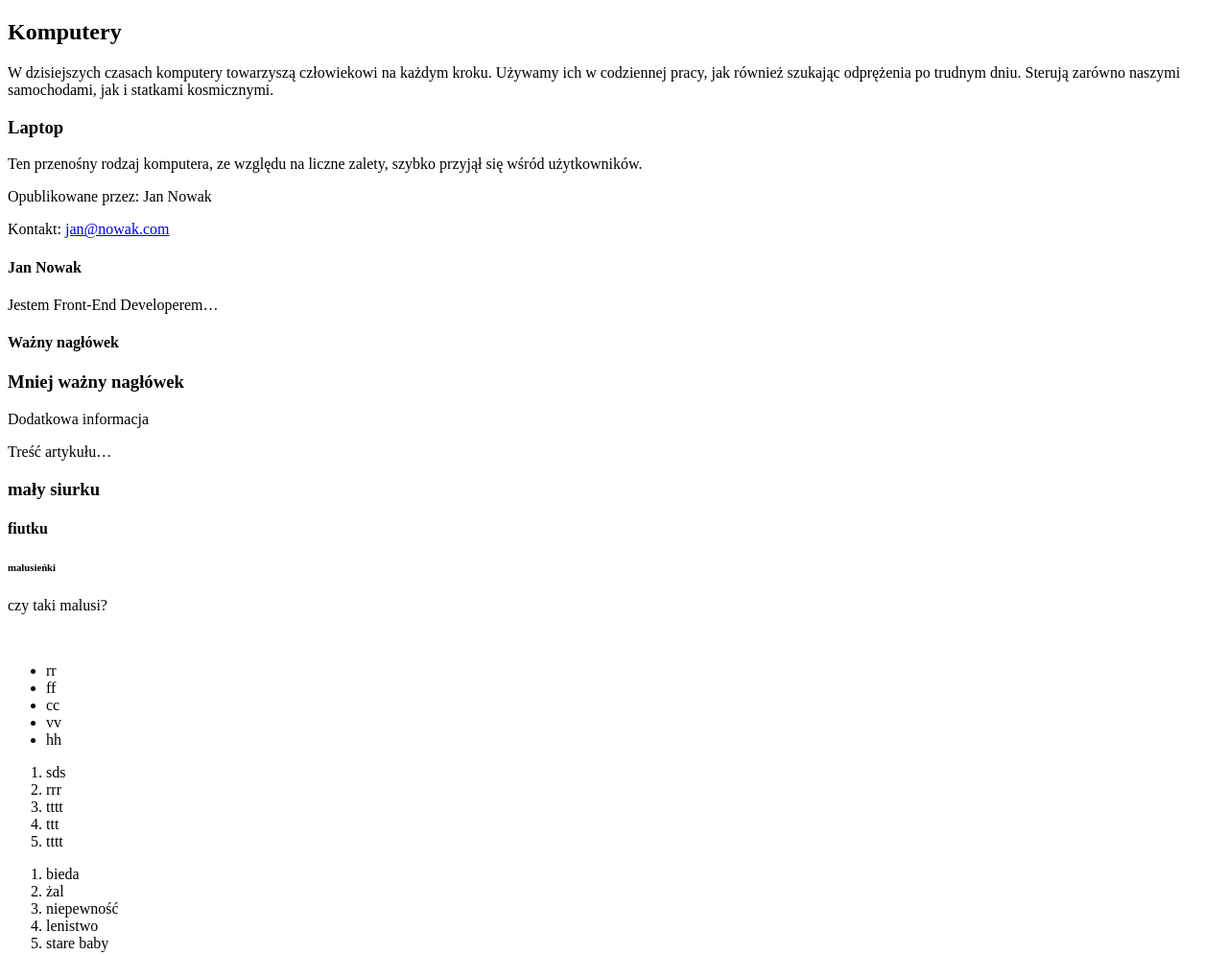
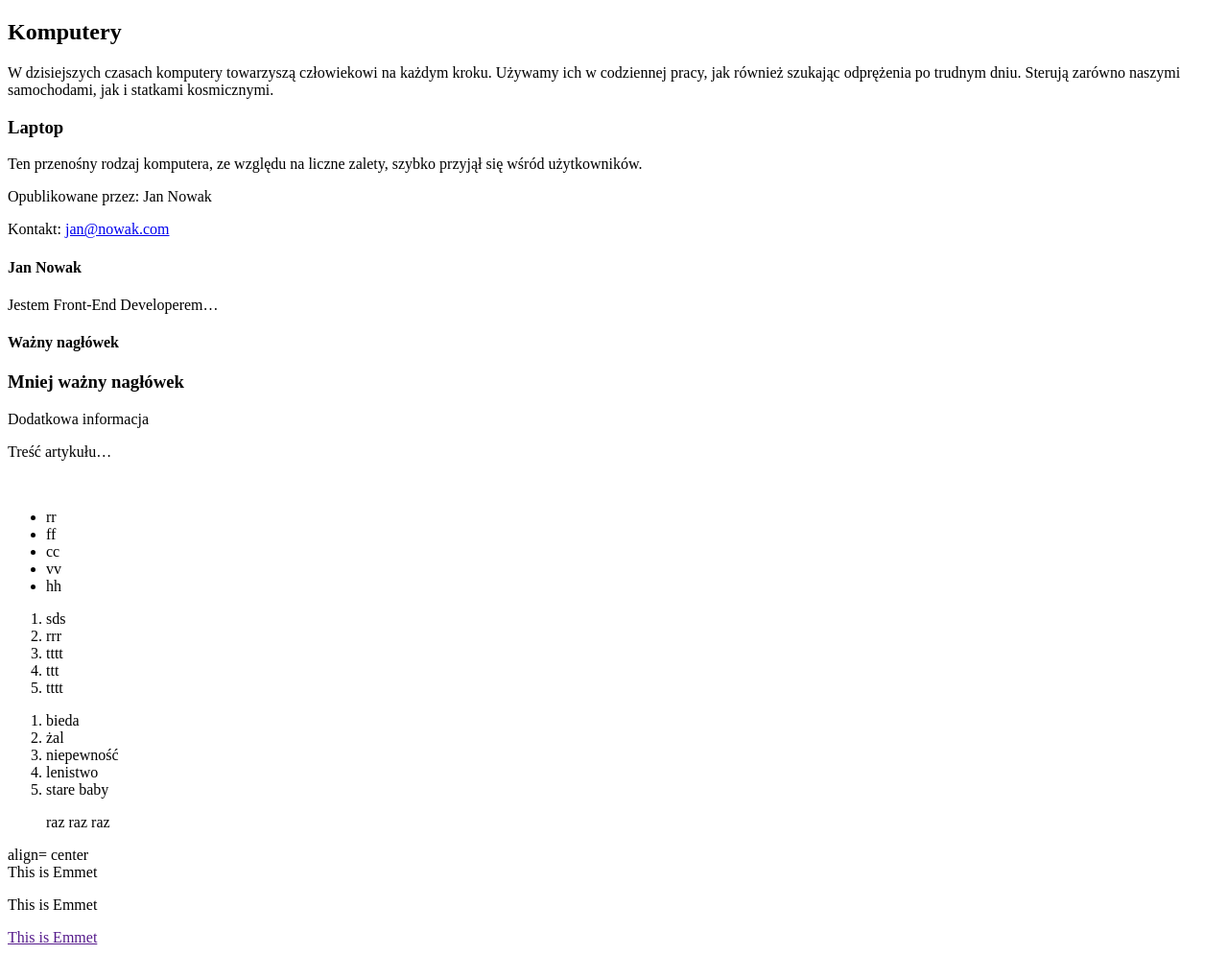
Before and after one commit to JakubZawadowicz/projekt-startowy, a plain HTML site: page index2.html in a window 1280 px wide. Shown: the top 995 px of the page at 96% size. Drawn offline with Linux system fonts and the light colour scheme.

Commit message:
kolejna zmiana

```diff
--- a/index2.html
+++ b/index2.html
@@ -29,10 +29,7 @@
 </header>
 <p>Treść artykułu…</p>
 </article>
-  <h1>mały siurku</h1>
-  <h4>fiutku</h4>
-  <h6>malusieńki</h6>
-  <p>czy taki malusi?</p>
+
   <img/>
 <ul>
     <li>rr</li>
```
